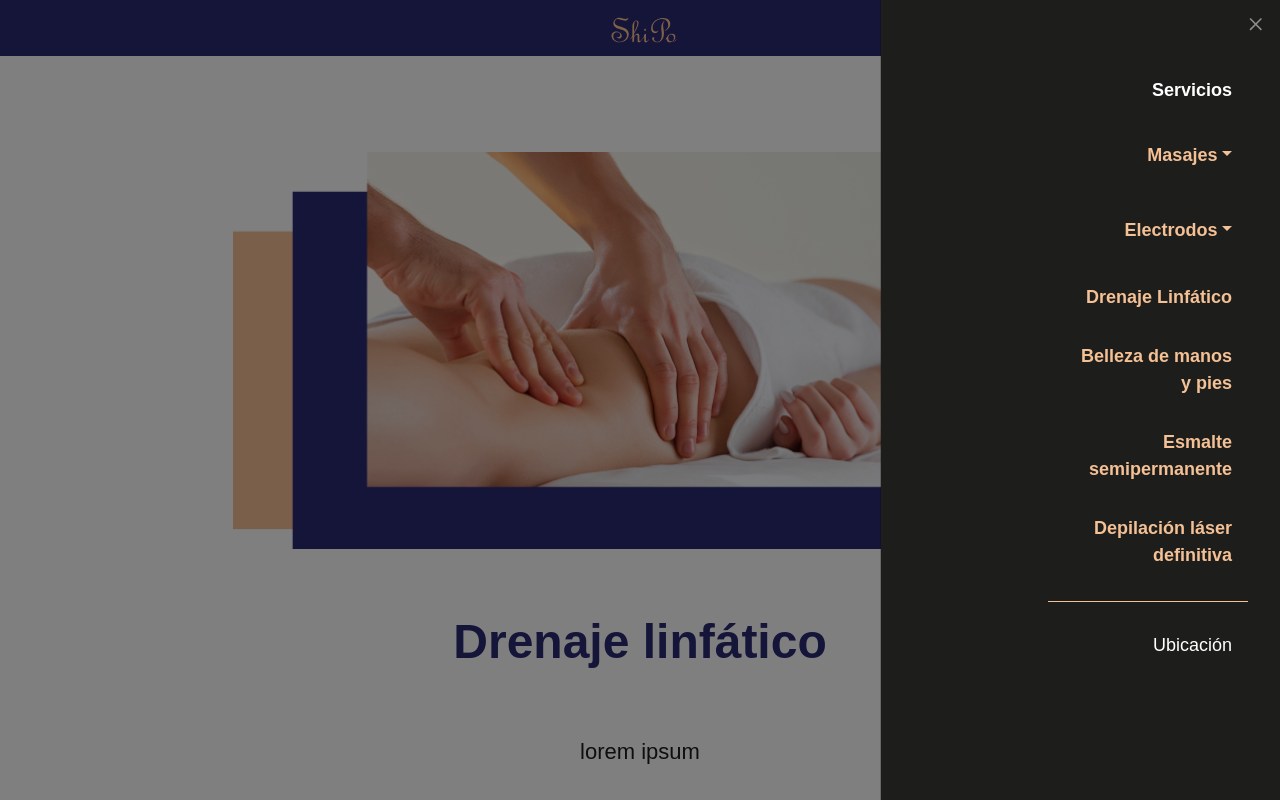
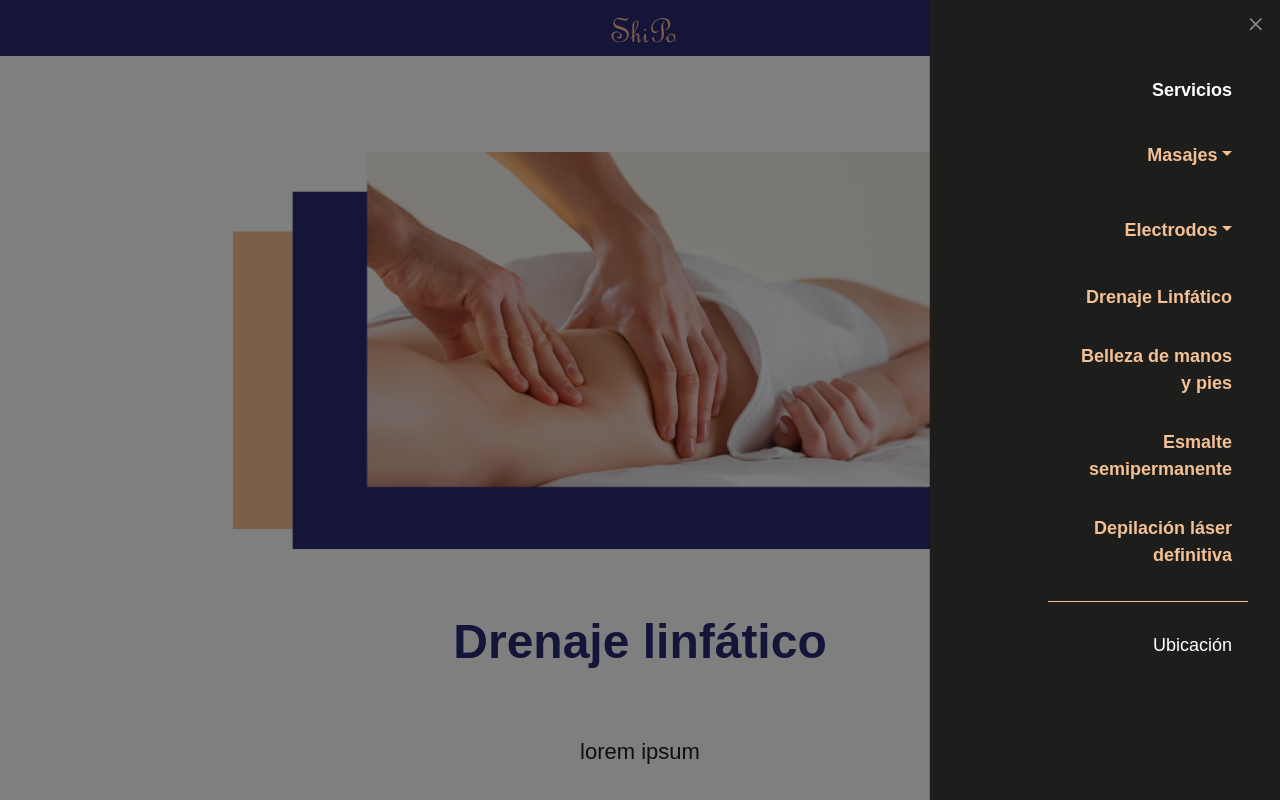
Before and after one commit to Peteer449/ShiPo, a React (Create React App) app: page /drenaje_linfatico in a window 1280 px wide. Both pictures are taken after a click on the button 1240 px from the left and 28 px from the top of the page. Shown: the top 800 px of the page. Built offline with nearby package versions, Linux system fonts and the light colour scheme.

Commit message:
offcanvas

```diff
--- a/src/components/Navegation/Navegation.css
+++ b/src/components/Navegation/Navegation.css
@@ -72,3 +72,11 @@
 .logo-desktop{
     margin-left: 80px;
 }
+.offcanvasBody{
+    width: 268px;
+}
+@media only screen and (min-width:992px){
+    .offcanvasBody{
+        width: 350px;
+    }
+}
--- a/src/components/Navegation/Navegation.js
+++ b/src/components/Navegation/Navegation.js
@@ -31,7 +31,7 @@ export default function Navegation(){
             id={`offcanvasNavbar-expand-${'false'}`}
             aria-labelledby={`offcanvasNavbarLabel-expand-${'false'}`}
             placement="end"
-            className='barraNavDerecha'
+            className='barraNavDerecha w-auto'
             restoreFocus={false}
             show={menuOpen}
             onHide={handleClose}
@@ -40,7 +40,7 @@ export default function Navegation(){
               <Offcanvas.Title id={`offcanvasNavbarLabel-expand-${'false'}`}>
               </Offcanvas.Title>
             </Offcanvas.Header>
-            <Offcanvas.Body>
+            <Offcanvas.Body className="offcanvasBody">
               <Nav className="justify-content-end flex-grow-1 pe-3">
                 <h3 className="tituloNav">Servicios</h3>
                 <NavDropdown
```
